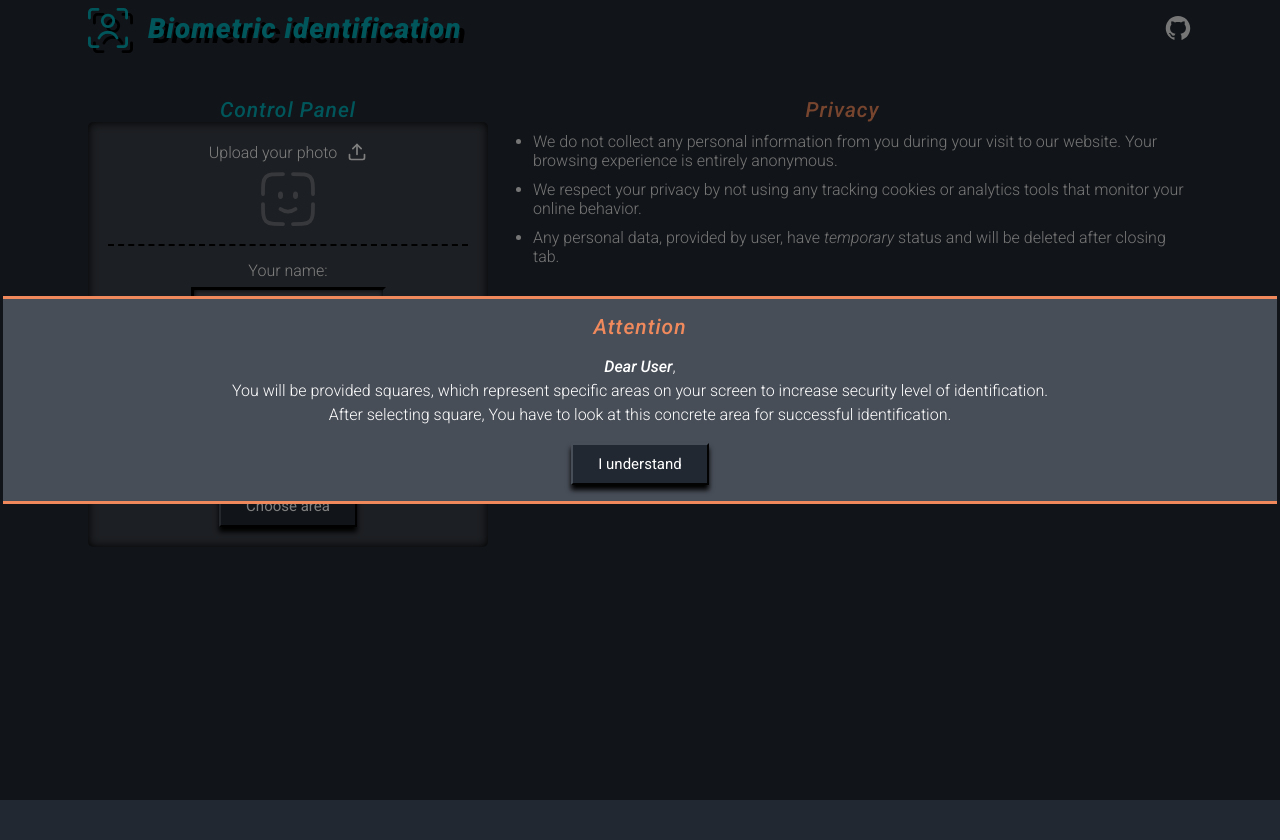
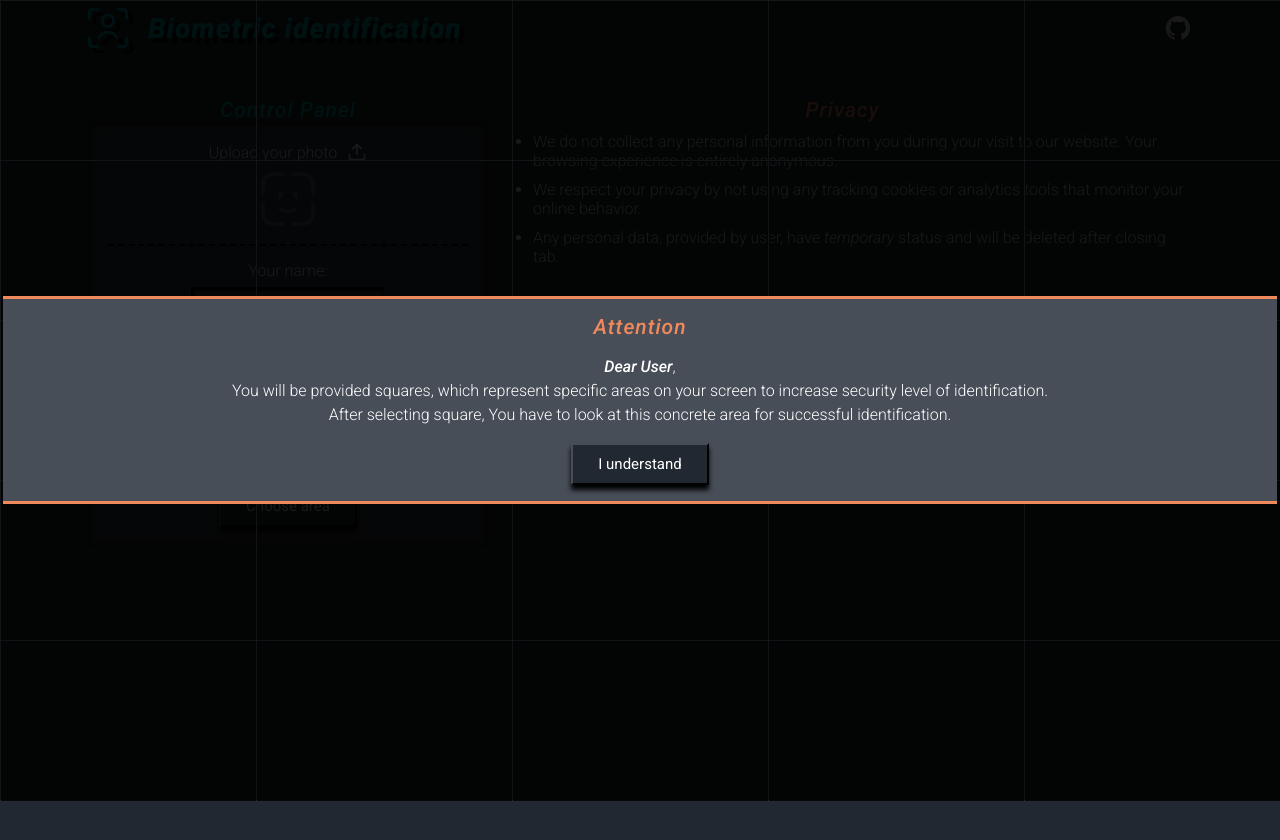
Before and after one commit to JohnnieWalked/faceID-eyeTracker-react, a React (Vite) app: page / in a window 1280 px wide. Both pictures are taken after a click on the button "Choose area". Shown: the top 840 px of the page. Built offline with nearby package versions, Linux system fonts and the light colour scheme.

Commit message:
feat: add area selection; fix minor typos;

```diff
--- a/index.html
+++ b/index.html
@@ -14,6 +14,7 @@
   </head>
   <body>
     <div id="root"></div>
+    <div class="modal-container"></div>
     <script type="module" src="/src/main.tsx"></script>
   </body>
 </html>
--- a/src/App.tsx
+++ b/src/App.tsx
@@ -2,7 +2,7 @@
 import PhotoUpload from './PhotoUpload';
 import NameInput from './NameInput';
 import ExpressionSelect from './ExpressionSelect';
-import XYSelection from './XYSelection';
+import AreaTrigger from './AreaTrigger';
 
 /* styled components --- */
 import {
@@ -47,7 +47,7 @@ function App() {
             <PhotoUpload />
             <NameInput />
             <ExpressionSelect />
-            <XYSelection />
+            <AreaTrigger />
           </StyledAsidePanel>
         </div>
         <article className="notification">
--- /dev/null
+++ b/src/AreaSelection.tsx
@@ -0,0 +1,54 @@
+import { createPortal } from 'react-dom';
+import { useEffect } from 'react';
+
+/* redux --- */
+import { useDispatch } from 'react-redux';
+import { userActions } from './store/userSlice';
+
+/* styled-components --- */
+import { StyledSquaresWrapper } from './StyledComponents';
+
+/* icons and styles --- */
+import './styles.scss';
+
+type AreaSelectionProps = {
+  handleSquaresOpen: (arg0: boolean) => void;
+};
+
+function AreaSelection({ handleSquaresOpen }: AreaSelectionProps) {
+  const dispatch = useDispatch();
+
+  useEffect(() => {
+    document.body.classList.add('overflowHidden');
+    return () => {
+      document.body.classList.remove('overflowHidden');
+    };
+  }, []);
+
+  const renderAreas = (amount: number) => {
+    return [...Array(amount)].map((_, index) => {
+      return (
+        <div
+          key={index}
+          onClick={(e) => {
+            const target = e.target as HTMLDivElement;
+            dispatch(
+              userActions.setUserAreaXY(target.getBoundingClientRect().toJSON())
+            );
+            handleSquaresOpen(false);
+          }}
+        ></div>
+      );
+    });
+  };
+
+  return createPortal(
+    <StyledSquaresWrapper className="squaresWrapper">
+      {renderAreas(25)}
+    </StyledSquaresWrapper>,
+
+    document.querySelector('.modal-container') as HTMLElement
+  );
+}
+
+export default AreaSelection;
--- a/src/XYSelection.tsx
+++ b/src/AreaTrigger.tsx
@@ -2,12 +2,14 @@ import { useState } from 'react';
 
 /* components --- */
 import ModalDialog from './ModalDialog';
+import AreaSelection from './AreaSelection';
 
 /* styled-components --- */
 import { StyledXYSelection, MainButton } from './StyledComponents';
 
-function XYSelection() {
+function AreaTrigger() {
   const [isModalOpen, setIsModalOpen] = useState(false);
+  const [isSquaresOpen, setIsSquaresOpen] = useState(false);
 
   const handleModalClose = () => {
     setIsModalOpen(false);
@@ -16,7 +18,14 @@ function XYSelection() {
   return (
     <StyledXYSelection>
       <span>Choose screen area for additional security:</span>
-      <MainButton onClick={() => setIsModalOpen(true)}>Choose area</MainButton>
+      <MainButton
+        onClick={() => {
+          setIsModalOpen(true);
+          setIsSquaresOpen(true);
+        }}
+      >
+        Choose area
+      </MainButton>
 
       <ModalDialog
         handleModalClose={handleModalClose}
@@ -30,8 +39,10 @@ function XYSelection() {
           this concrete area for successful identification.
         </p>
       </ModalDialog>
+
+      {isSquaresOpen && <AreaSelection handleSquaresOpen={setIsSquaresOpen} />}
     </StyledXYSelection>
   );
 }
 
-export default XYSelection;
+export default AreaTrigger;
--- a/src/ModalDialog.tsx
+++ b/src/ModalDialog.tsx
@@ -20,10 +20,8 @@ function ModalDialog({ title, isOpen, handleModalClose, children }: Props) {
   useEffect(() => {
     if (isOpen) {
       modalRef.current?.showModal();
-      document.body.style.cssText = 'overflow-y: hidden';
     } else {
       modalRef.current?.close();
-      document.body.style.cssText = 'overflow-y: auto';
     }
   }, [isOpen]);
 
--- a/src/StyledComponents.tsx
+++ b/src/StyledComponents.tsx
@@ -157,6 +157,11 @@ export const StyledModal = styled.dialog`
   color: #fff;
   text-align: center;
   width: 100%;
+  transition: all 0.4s ease-in-out;
+
+  &::backdrop {
+    background: rgba(0, 0, 0, 0.5);
+  }
 
   p {
     i {
@@ -164,8 +169,9 @@ export const StyledModal = styled.dialog`
     }
     line-height: 24px;
   }
+`;
 
-  &::backdrop {
-    background: rgba(0, 0, 0, 0.5);
-  }
+export const StyledSquaresWrapper = styled.section`
+  grid-template-columns: repeat(5, 1fr);
+  grid-template-rows: repeat(5, 1fr);
 `;
--- /dev/null
+++ b/src/_helpers.scss
@@ -0,0 +1,3 @@
+.overflowHidden {
+  overflow-y: hidden;
+}
--- a/src/_variables.scss
+++ b/src/_variables.scss
@@ -16,3 +16,4 @@ $light-grey: #dbe2ef;
 $light-aqua: #a6e3e9;
 $grey: #484e58;
 $aqua-grey: #607d8b;
+$light-blue: #61677a;
--- a/src/store/userSlice.tsx
+++ b/src/store/userSlice.tsx
@@ -3,11 +3,11 @@ import { createSlice } from '@reduxjs/toolkit';
 const initialState: {
   userName: string;
   userExpression: string;
-  userXYEyePosition: never[] | number[];
+  userArea: null | DOMRect;
 } = {
   userName: '',
   userExpression: '',
-  userXYEyePosition: [],
+  userArea: null,
 };
 
 export const userSlice = createSlice({
@@ -20,7 +20,9 @@ export const userSlice = createSlice({
     setUserExpression(state, action) {
       state.userExpression = action.payload;
     },
-    setUserXYEyePosition(state, action) {},
+    setUserAreaXY(state, action) {
+      state.userArea = action.payload;
+    },
   },
 });
 
--- a/src/styles.scss
+++ b/src/styles.scss
@@ -1,4 +1,5 @@
 @import './variables';
+@import './helpers';
 
 html,
 body,
@@ -9,6 +10,19 @@ body,
   flex: 1;
   background-color: $bg-main;
   font-family: 'Roboto', sans-serif;
+}
+
+body::-webkit-scrollbar {
+  width: 10px;
+}
+
+body::-webkit-scrollbar-track {
+  box-shadow: inset 0 0 6px rgba(0, 0, 0, 0.3);
+}
+
+body::-webkit-scrollbar-thumb {
+  background-color: $aqua-grey;
+  outline: 1px solid slategrey;
 }
 
 .pageContainer {
@@ -100,15 +114,25 @@ body,
   }
 }
 
-body::-webkit-scrollbar {
-  width: 10px;
+.squaresWrapper {
+  position: fixed;
+  inset: 0;
+  width: 100%;
+  height: 100%;
+  display: grid;
+  z-index: 5;
+  div {
+    position: relative;
+    cursor: pointer;
+    width: 100%;
+    height: 100%;
+    background-color: rgba(0, 0, 0, 0.8);
+    transition: all 0.2s ease-in-out;
+    box-shadow: 0px 0px 0px black inset;
+    border: 0.5px solid rgba($color: $grey, $alpha: 0.5);
+    &:hover {
+      background-color: rgba(218, 237, 13, 0.8);
+      box-shadow: 0px 0px 50px black inset;
+    }
+  }
 }
-
-body::-webkit-scrollbar-track {
-  box-shadow: inset 0 0 6px rgba(0, 0, 0, 0.3);
-}
-
-body::-webkit-scrollbar-thumb {
-  background-color: $aqua-grey;
-  outline: 1px solid slategrey;
-}
```
